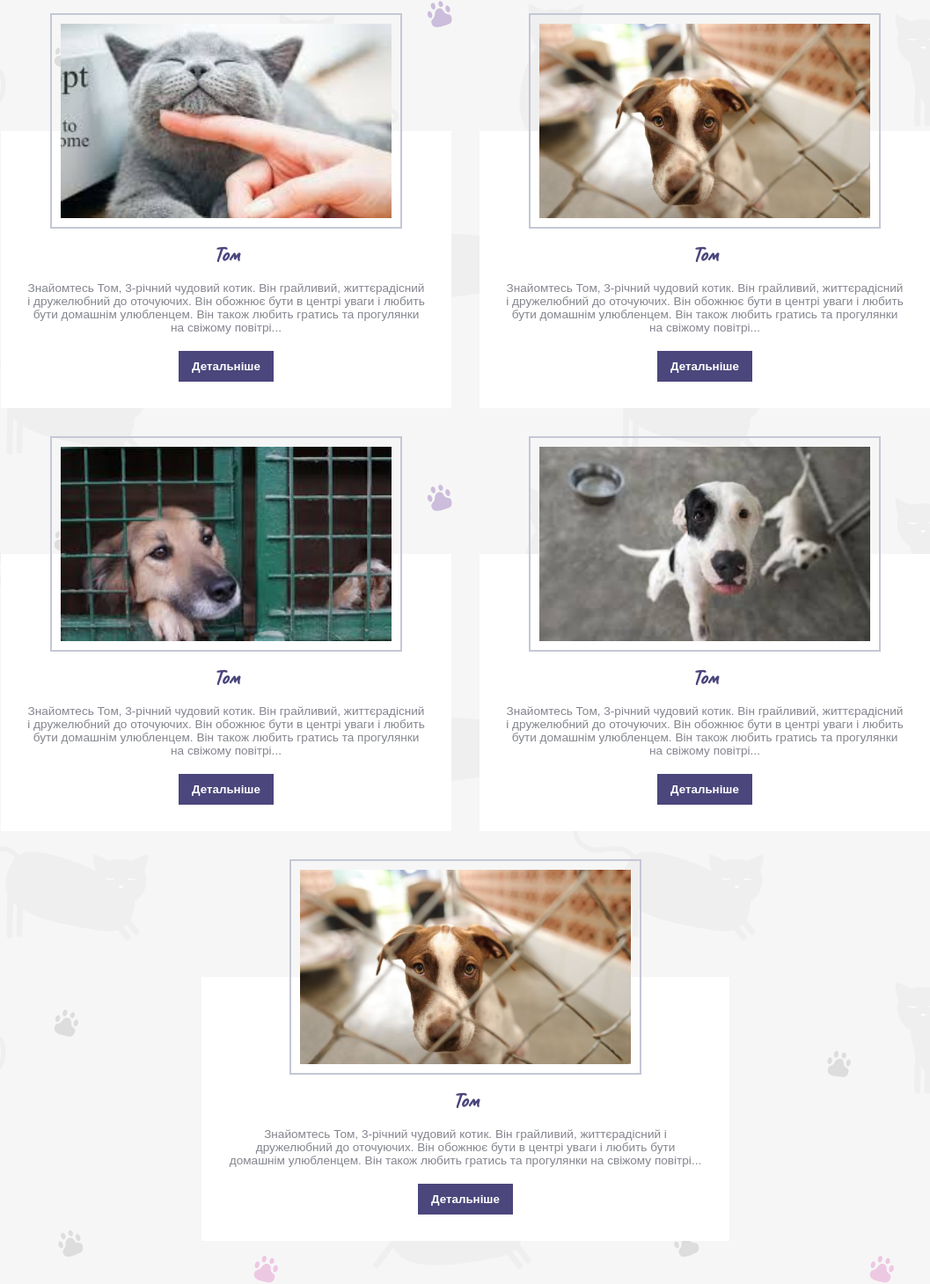
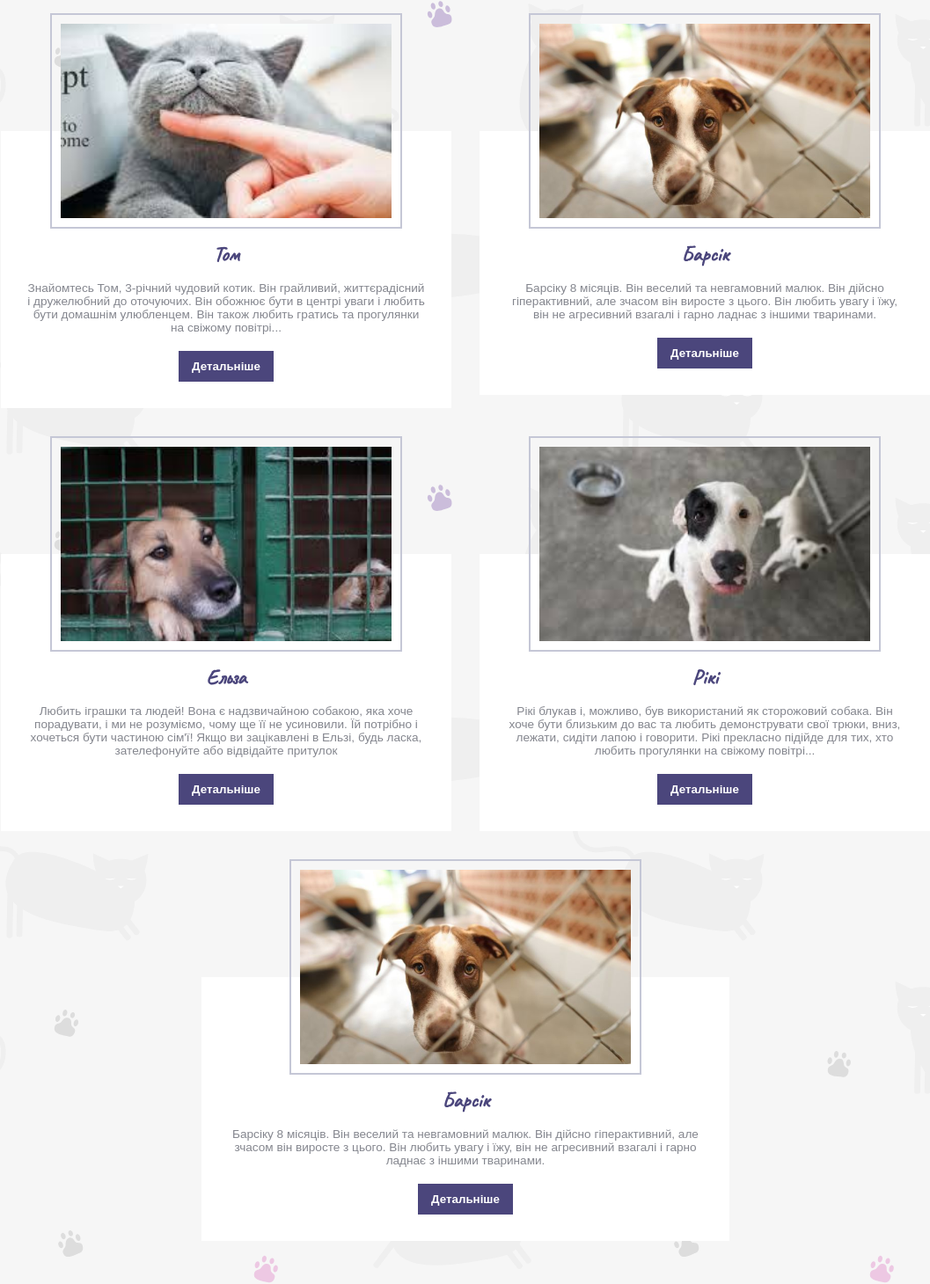
Before and after one commit to veronika5937/ELEKS-KIDS, a plain HTML site: page index.html in a window 1280 px wide. Shown: the part 1338-2798 px from the top of the page at 88% size, without its empty margins (111-1168 px from the left). Drawn offline with Linux system fonts and the light colour scheme.

Commit message:
add text

```diff
--- a/index.html
+++ b/index.html
@@ -210,11 +210,10 @@
                     <figure class="profile">
                         <img class="profile-img" src="img/img_3.jpg" alt="собака Мікі">
                         <figcaption class="profile-caption">
-                            <h5 class="profile-heading">Том</h5>
+                            <h5 class="profile-heading">Барсік</h5>
                             <p class="profile-txt">
-                                Знайомтесь Том, 3-річний чудовий котик. Він грайливий, життєрадісний і дружелюбний до оточуючих. Він обожнює бути в центрі
-                                уваги і любить бути домашнім улюбленцем. Він також любить гратись та прогулянки на свіжому
-                                повітрі...
+                                Барсіку 8 місяців. Він веселий та невгамовний малюк. Він дійсно гіперактивний, але зчасом він виросте з цього.
+                                Він любить увагу і їжу, він не агресивний взагалі і гарно ладнає з іншими тваринами.
                             </p>
                             <button class="profile-btn"> Детальніше</button>
                         </figcaption>
@@ -222,11 +221,10 @@
                     <figure class="profile">
                         <img class="profile-img" src="img/img_6.jpg" alt="собака Ельза">
                         <figcaption class="profile-caption">
-                            <h5 class="profile-heading">Том</h5>
+                            <h5 class="profile-heading">Ельза</h5>
                             <p class="profile-txt">
-                                Знайомтесь Том, 3-річний чудовий котик. Він грайливий, життєрадісний і дружелюбний до оточуючих. Він обожнює бути в центрі
-                                уваги і любить бути домашнім улюбленцем. Він також любить гратись та прогулянки на свіжому
-                                повітрі...
+                                Любить іграшки та людей! Вона є надзвичайною собакою, яка хоче порадувати, і ми не розуміємо, чому ще її не усиновили.
+                                Їй потрібно і хочеться бути частиною сім'ї! Якщо ви зацікавлені в Ельзі, будь ласка, зателефонуйте або відвідайте притулок
                             </p>
                             <button class="profile-btn">Детальніше</button>
                         </figcaption>
@@ -234,25 +232,24 @@
                     <figure class="profile">
                         <img class="profile-img" src="img/img_7.jpg" alt="собака Ельза">
                         <figcaption class="profile-caption">
-                            <h5 class="profile-heading">Том</h5>
+                            <h5 class="profile-heading">Рікі</h5>
                             <p class="profile-txt">
-                                Знайомтесь Том, 3-річний чудовий котик. Він грайливий, життєрадісний і дружелюбний до оточуючих. Він обожнює бути в центрі
-                                уваги і любить бути домашнім улюбленцем. Він також любить гратись та прогулянки на свіжому
-                                повітрі...
+                                Рікі блукав і, можливо, був використаний як сторожовий собака.
+                                Він хоче бути близьким до вас та любить демонструвати свої трюки, вниз, лежати, сидіти лапою і говорити.
+                                Рікі прекласно підійде для тих, хто любить прогулянки на свіжому повітрі...
                             </p>
                             <button class="profile-btn">Детальніше</button>
                         </figcaption>
                     </figure>
                     <figure class="profile">
-                        <img class="profile-img" src="img/img_3.jpg" alt="собака Ельза">
+                        <img class="profile-img" src="img/img_3.jpg" alt="собака Мікі">
                         <figcaption class="profile-caption">
-                            <h5 class="profile-heading">Том</h5>
+                            <h5 class="profile-heading">Барсік</h5>
                             <p class="profile-txt">
-                                Знайомтесь Том, 3-річний чудовий котик. Він грайливий, життєрадісний і дружелюбний до оточуючих. Він обожнює бути в центрі
-                                уваги і любить бути домашнім улюбленцем. Він також любить гратись та прогулянки на свіжому
-                                повітрі...
+                                Барсіку 8 місяців. Він веселий та невгамовний малюк. Він дійсно гіперактивний, але зчасом він виросте з цього.
+                                Він любить увагу і їжу, він не агресивний взагалі і гарно ладнає з іншими тваринами.
                             </p>
-                            <button class="profile-btn"> Детальніше</button>
+                            <button class="profile-btn">Детальніше</button>
                         </figcaption>
                     </figure>
                 </div>
```
